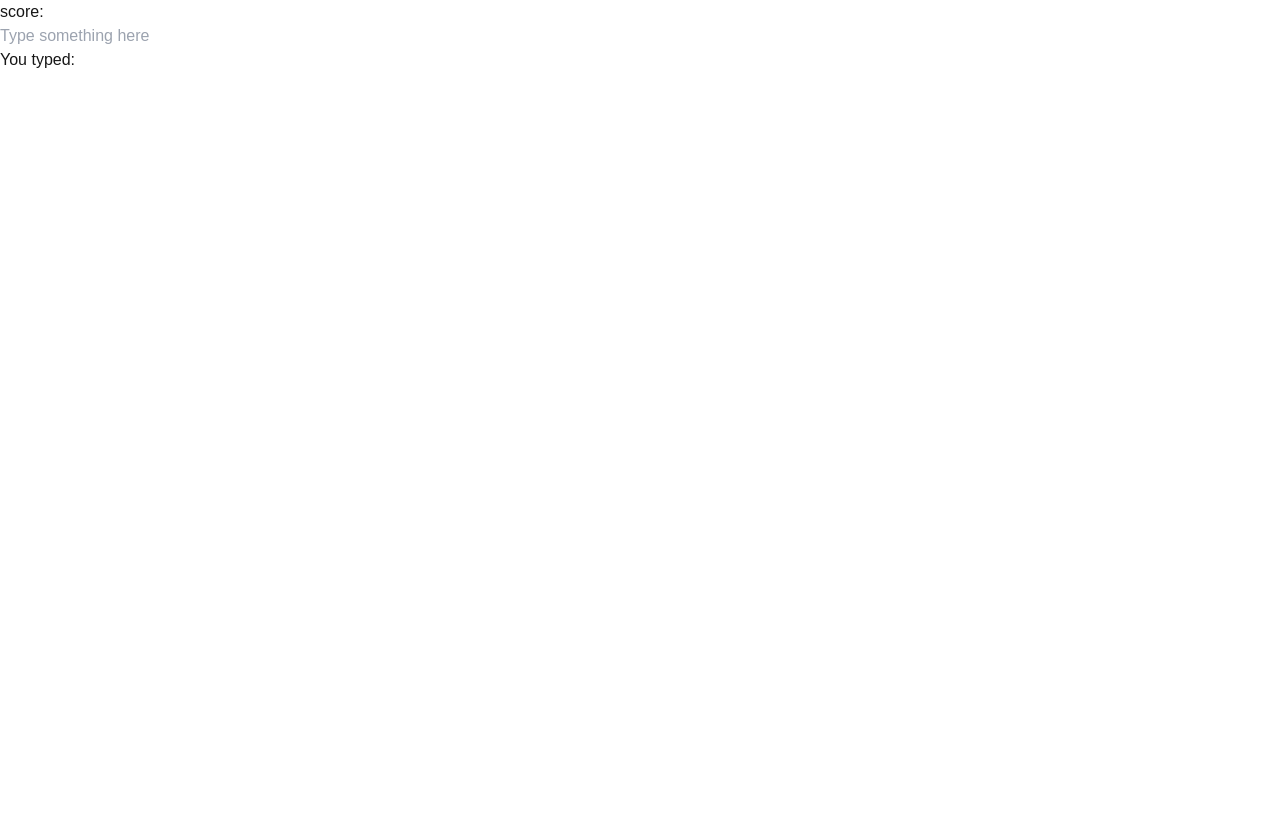
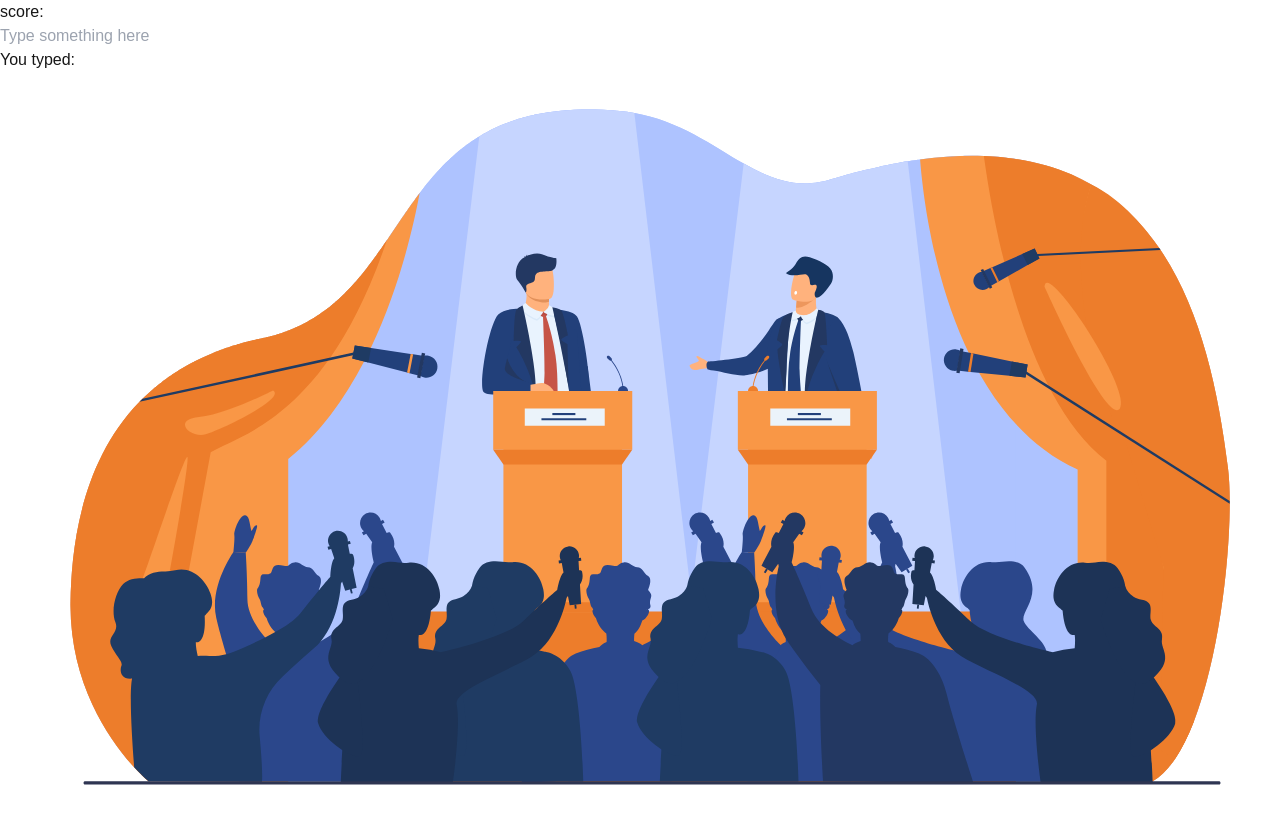
Before and after one commit to maria-nastase/ArguMentor, a Next.js app in the folder debate/: page / in a window 1280 px wide. Shown: the top 824 px of the page. Before the commit the page ends 800 px from the top, so only its background shows below. Built offline with nearby package versions, Linux system fonts and the light colour scheme.

Commit message:
add background image

```diff
--- /dev/null
+++ b/debate/src/app/components/BGImage.tsx
@@ -0,0 +1,9 @@
+import Image from "next/image";
+
+export default function BGImage() {
+    return (<img
+        className="w-full h-full"
+        src="/8533.svg"
+        alt="Debating characters"
+    />);
+}
--- a/debate/src/app/page.tsx
+++ b/debate/src/app/page.tsx
@@ -3,6 +3,7 @@ import GPTInput from './components/GPTInput';
 import AppStateProvider from './components/AppStateContext';
 import ResponseLog from './components/ResponseLog';
 import { useState } from 'react';
+import BGImage from './components/BGImage';
 
 
 export default function Home(){
@@ -13,6 +14,7 @@ export default function Home(){
 
           <ResponseLog></ResponseLog>
           <GPTInput></GPTInput>
+          <BGImage></BGImage>
         </main>
         <footer className="row-start-3 flex gap-6 flex-wrap items-center justify-center">
         </footer>
```
Also changed, not shown: debate/public/8533.svg (added).
